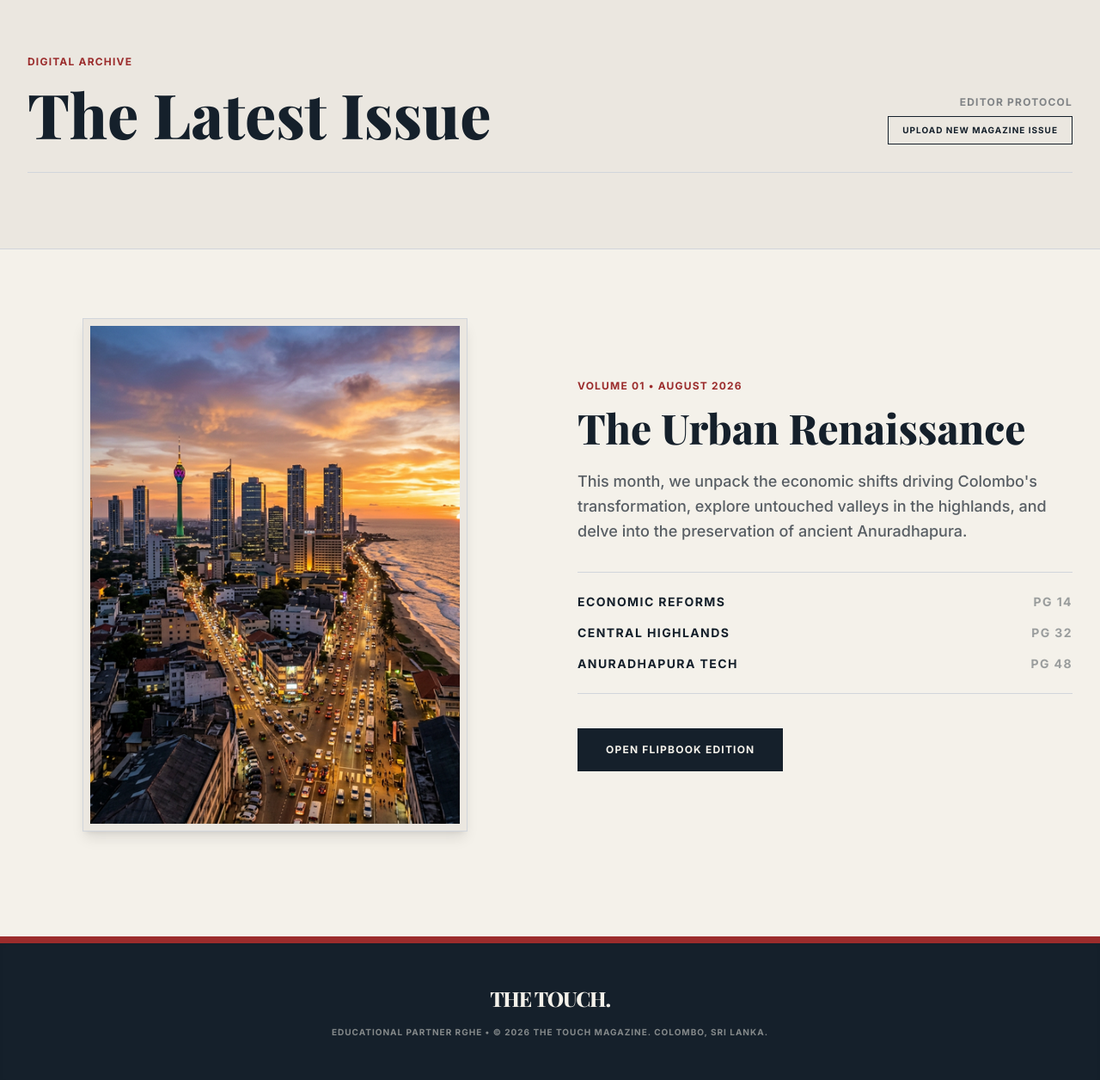
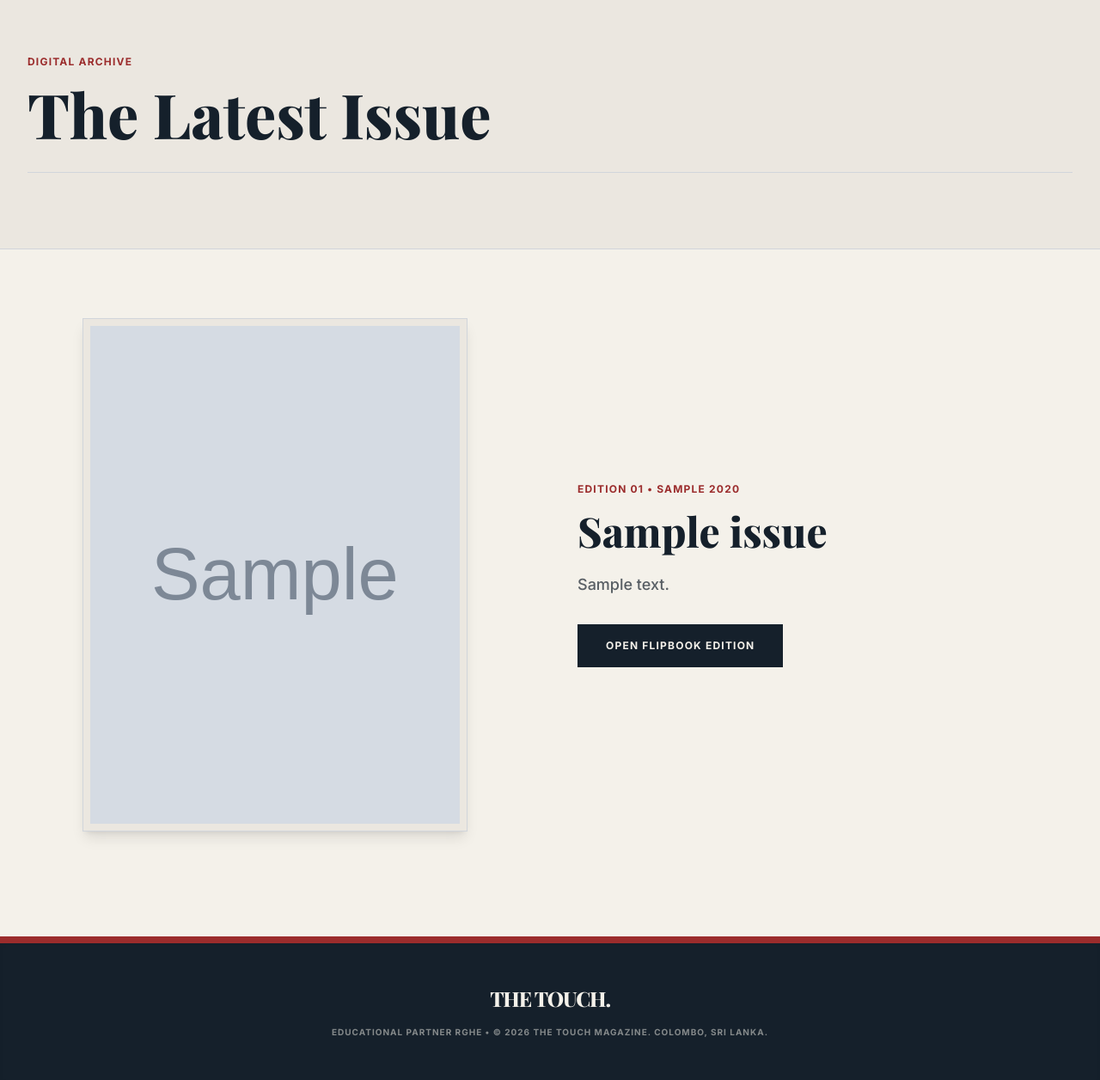
Before and after one commit to hansirghe-rgb/TOUCH_MAGAZINE_2.0, a PHP site: page /latest-issue.php in a window 1280 px wide. Shown: the part 81-1337 px from the top of the page at 86% size. Run offline with PHP 8.4, Linux system fonts and the light colour scheme; tables that the repository leaves empty hold one stand-in row (values such as "Sample post"); grey boxes marked "Sample" are stand-in pictures; some libraries are stand-ins or nearby versions; some web fonts are replaced.

Commit message:
Add files via upload

```diff
--- a/index.php
+++ b/index.php
@@ -243,6 +243,7 @@ $homepage_categories = $stmt->fetchAll();
                     <a href="columns.php" class="hidden sm:inline-block text-xs font-bold uppercase tracking-widest text-navy hover:text-red">View All &rarr;</a>
                 </div>
 
+                <div class="grid grid-cols-1 md:grid-cols-2 lg:grid-cols-5 gap-6">
                     <?php
                     $col_images = ['images/politics.png', 'images/travel.png', 'images/culture.png', 'images/lifestyle.png', 'images/hero.png'];
                     foreach($homepage_categories as $index => $cat):
@@ -258,6 +259,7 @@ $homepage_categories = $stmt->fetchAll();
                         <h4 class="font-sans text-sm font-black uppercase tracking-widest text-navy group-hover:text-red"><?= htmlspecialchars($cat['name']) ?></h4>
                     </a>
                     <?php endforeach; ?>
+                </div>
                 </div>
             </div>
         </section>
--- a/latest-issue.php
+++ b/latest-issue.php
@@ -1,3 +1,14 @@
+<?php
+require_once 'config/database.php';
+
+$stmt = $pdo->query("SELECT * FROM issues WHERE is_latest = 1 ORDER BY id DESC LIMIT 1");
+$issue = $stmt->fetch();
+
+if (!$issue) {
+    $stmt = $pdo->query("SELECT * FROM issues ORDER BY id DESC LIMIT 1");
+    $issue = $stmt->fetch();
+}
+?>
 <!DOCTYPE html>
 <html lang="en" class="scroll-smooth">
 <head>
@@ -41,13 +52,6 @@
                 <span class="text-red font-bold uppercase tracking-widest text-xs mb-4 block">Digital Archive</span>
                 <h1 class="font-serif text-5xl md:text-7xl font-black text-navy">The Latest Issue</h1>
             </div>
-            <div class="mt-8 md:mt-0 flex flex-col items-start md:items-end">
-                <p class="text-xs font-bold uppercase tracking-widest text-navy/50 mb-2">Editor Protocol</p>
-                <label for="issue-upload" class="cursor-pointer border border-navy text-navy px-4 py-2 text-[10px] font-bold uppercase tracking-widest hover:bg-navy hover:text-paper transition-colors">
-                    Upload New Magazine Issue
-                </label>
-                <input type="file" id="issue-upload" accept="image/*" class="hidden">
-            </div>
         </div>
     </header>
 
@@ -57,28 +61,22 @@
 
                 <div class="fade-up relative">
                     <div class="aspect-[3/4] w-full max-w-md mx-auto bg-light overflow-hidden shadow-lg border border-gray-300 p-2 relative z-10">
-                        <img id="featured-issue-cover" src="images/politics.png" class="w-full h-full object-cover">
+                        <img id="featured-issue-cover" src="<?= $issue ? htmlspecialchars($issue['cover_image']) : 'images/politics.png' ?>" class="w-full h-full object-cover">
                     </div>
                 </div>
 
                 <div class="fade-up pt-10 md:pt-0">
-                    <span class="text-red font-bold uppercase tracking-widest text-xs mb-4 block">Volume 01 &bull; August 2026</span>
-                    <h2 class="font-serif text-4xl md:text-5xl font-black text-navy mb-6 leading-tight">The Urban Renaissance</h2>
-                    <p class="text-navy/70 text-lg font-medium leading-relaxed mb-8">This month, we unpack the economic shifts driving Colombo's transformation, explore untouched valleys in the highlands, and delve into the preservation of ancient Anuradhapura.</p>
+                    <?php if ($issue): ?>
+                        <span class="text-red font-bold uppercase tracking-widest text-xs mb-4 block">Edition <?= str_pad($issue['id'], 2, '0', STR_PAD_LEFT) ?> &bull; <?= htmlspecialchars($issue['issue_month']) ?> <?= htmlspecialchars($issue['issue_year']) ?></span>
+                        <h2 class="font-serif text-4xl md:text-5xl font-black text-navy mb-6 leading-tight"><?= htmlspecialchars($issue['title']) ?></h2>
+                        <p class="text-navy/70 text-lg font-medium leading-relaxed mb-8"><?= nl2br(htmlspecialchars($issue['description'] ?? '')) ?></p>
 
-                    <ul class="space-y-4 mb-10 border-y border-gray-300 py-6">
-                        <li class="flex justify-between font-bold text-sm text-navy uppercase tracking-widest">
-                            <span>Economic Reforms</span> <span class="text-navy/40">pg 14</span>
-                        </li>
-                        <li class="flex justify-between font-bold text-sm text-navy uppercase tracking-widest">
-                            <span>Central Highlands</span> <span class="text-navy/40">pg 32</span>
-                        </li>
-                        <li class="flex justify-between font-bold text-sm text-navy uppercase tracking-widest">
-                            <span>Anuradhapura Tech</span> <span class="text-navy/40">pg 48</span>
-                        </li>
-                    </ul>
-
-                    <button class="bg-navy text-paper px-8 py-4 text-xs font-bold uppercase tracking-widest hover:bg-red transition-colors shadow-none border border-navy w-full sm:w-auto">Open Flipbook Edition</button>
+                        <a href="<?= htmlspecialchars($issue['pdf_file']) ?>" target="_blank" class="bg-navy text-paper px-8 py-4 text-xs font-bold uppercase tracking-widest hover:bg-red transition-colors shadow-none border border-navy w-full sm:w-auto inline-block text-center">Open Flipbook Edition</a>
+                    <?php else: ?>
+                        <span class="text-red font-bold uppercase tracking-widest text-xs mb-4 block">Notice</span>
+                        <h2 class="font-serif text-4xl md:text-5xl font-black text-navy mb-6 leading-tight">No Edition Available</h2>
+                        <p class="text-navy/70 text-lg font-medium leading-relaxed mb-8">Please check back later. Our editorial board is finalizing the upcoming issue.</p>
+                    <?php endif; ?>
                 </div>
             </div>
         </div>
```
